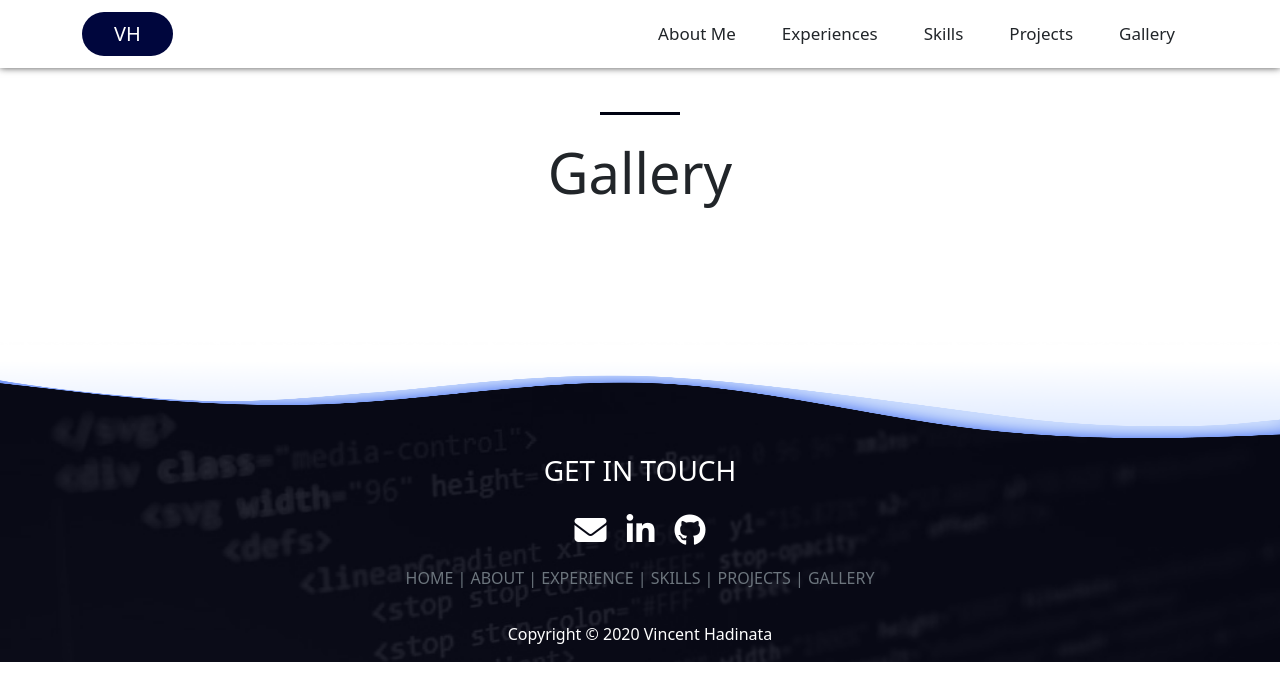
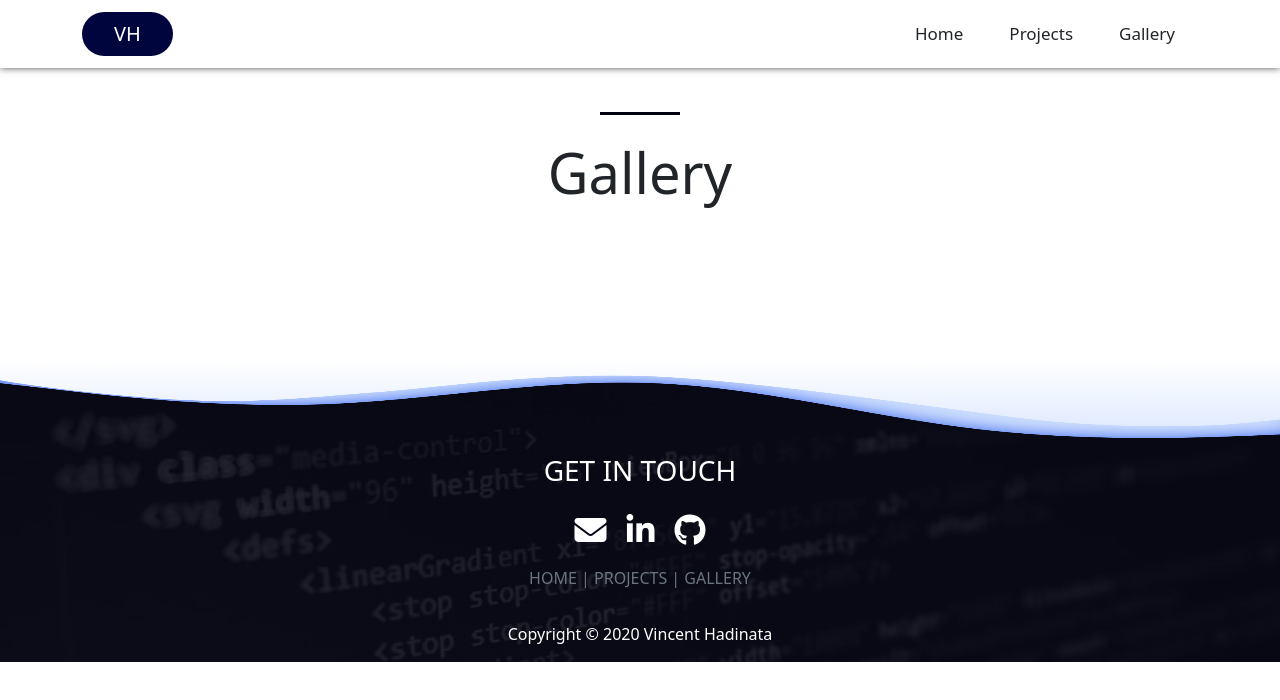
Before and after one commit to Mcooldown/Profile-Website, a plain HTML site: page gallery.html in a window 1280 px wide. Drawn offline with nearby package versions, Linux system fonts and the light colour scheme.

Commit message:
revisi footer nav, skill

```diff
--- a/gallery.html
+++ b/gallery.html
@@ -35,13 +35,7 @@
                <div class="collapse navbar-collapse" id="collapse_content">
                     <ul class="navbar-nav ms-auto text-center">
                          <li class="nav-hover nav-item">
-                              <a href="#about" class="nav-link">About Me</a>
-                         </li>
-                         <li class="nav-hover nav-item">
-                              <a href="#experiences" class="nav-link">Experiences</a>
-                         </li>
-                         <li class="nav-hover nav-item">
-                              <a href="#skills" class="nav-link">Skills</a>
+                              <a href="index.html" class="nav-link">Home</a>
                          </li>
                          <li class="nav-hover nav-item">
                               <a href="projects.html" class="nav-link">Projects</a>
@@ -89,12 +83,9 @@
                                    </li>
                               </ul>
                               <p class="mt-2 text-muted">
-                                   <a href="#" class="footer-link">HOME</a> |
-                                   <a href="#about" class="footer-link">ABOUT</a> |
-                                   <a href="#experience" class="footer-link">EXPERIENCE</a> |
-                                   <a href="#skills" class="footer-link">SKILLS</a> |
-                                   <a href="#skills" class="footer-link">PROJECTS</a> |
-                                   <a href="#skills" class="footer-link">GALLERY</a>
+                                   <a href="index.html" class="footer-link">HOME</a> |
+                                   <a href="projects.html" class="footer-link">PROJECTS</a> |
+                                   <a href="gallery.html" class="footer-link">GALLERY</a>
                               </p>
                          </div>
                     </div>
```
Also changed, not shown: index.html (+3 -3 lines), projects.html (+3 -6 lines).
